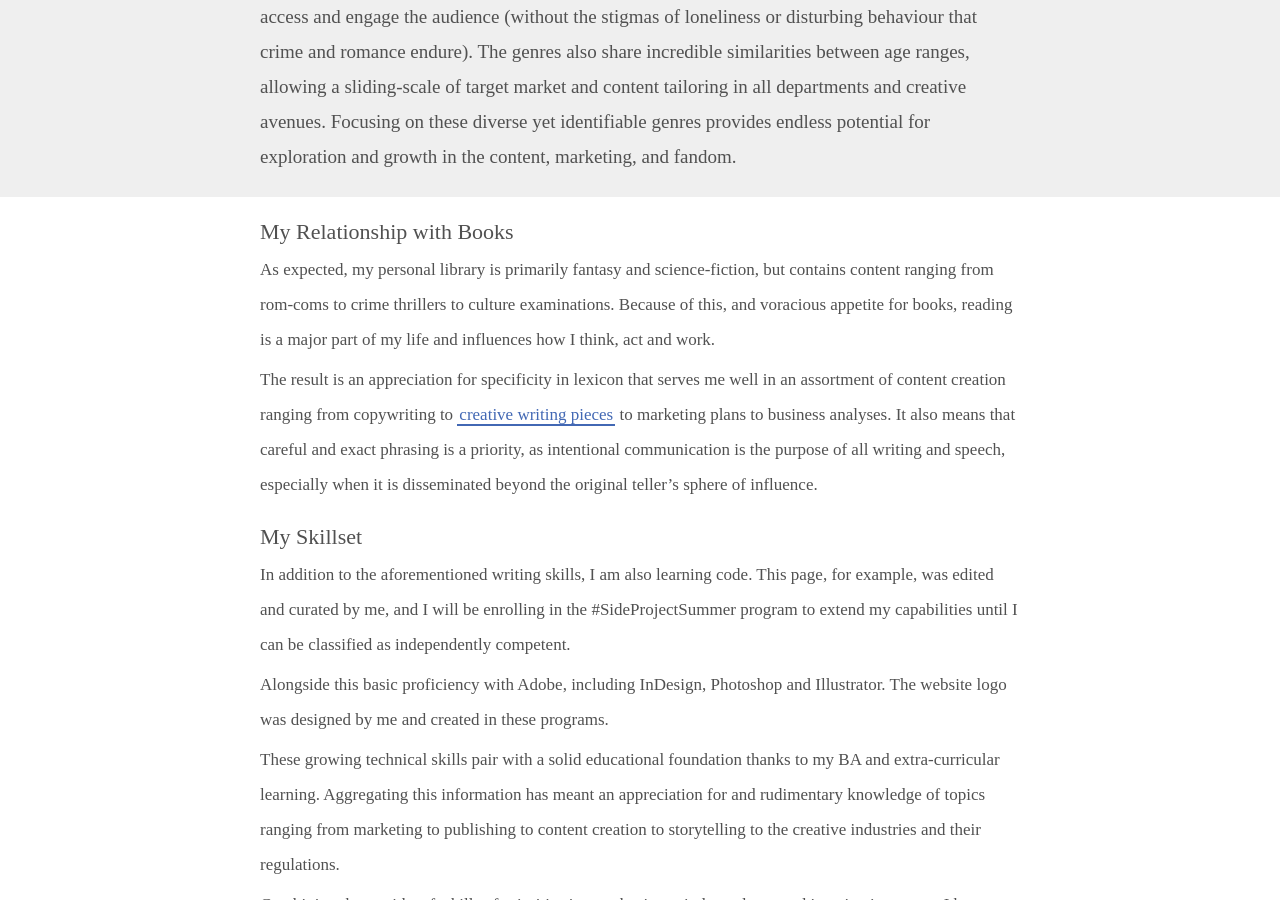
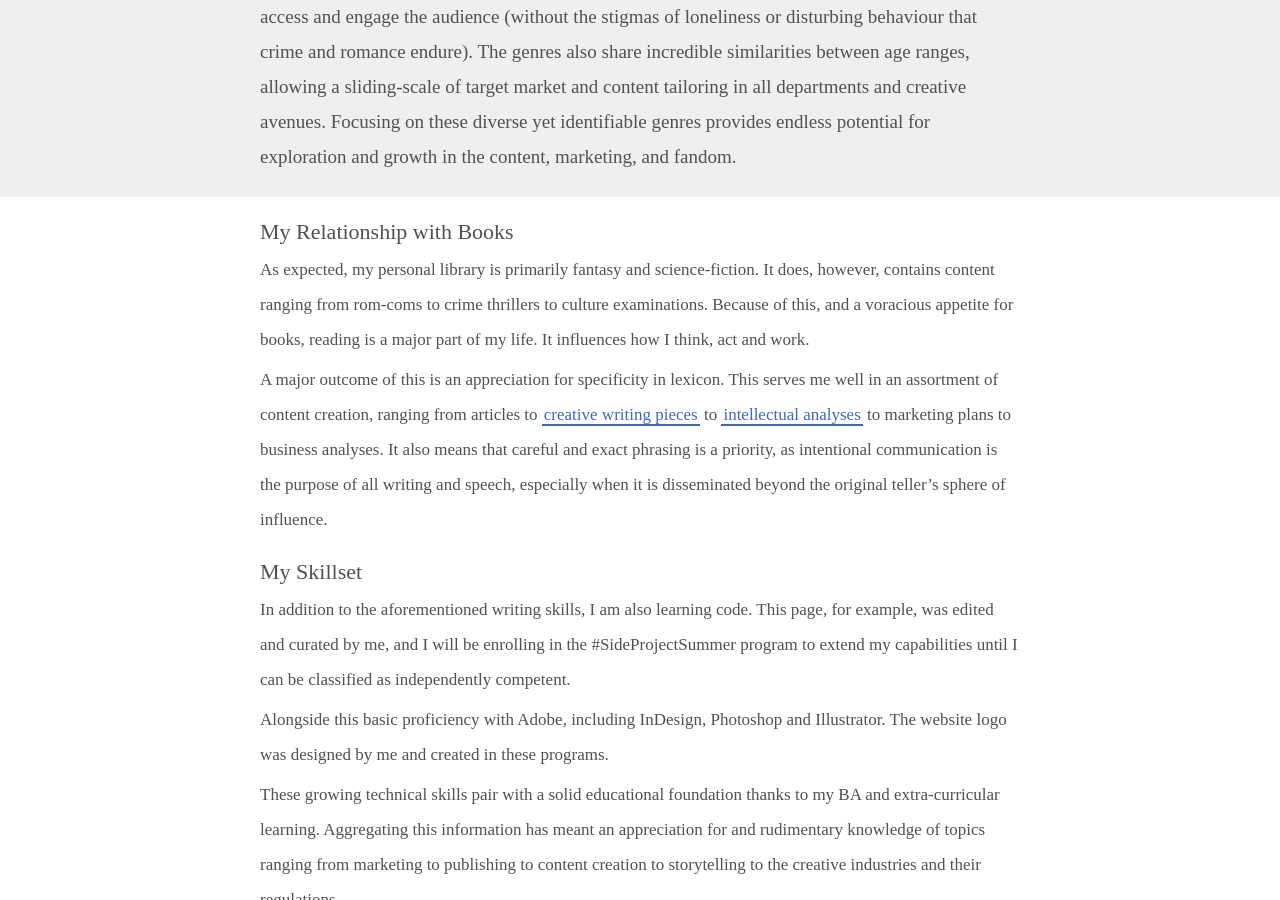
Before and after one commit to DragonLibrary/BookBlog, a Jekyll site: the page aboutme/index.html, which Jekyll copies as it is, in a window 1280 px wide and 900 px high, scrolled down 863 px. Built offline with Jekyll 4.4.1, drawn with Linux system fonts in a browser that asks for light colours.

Commit message:
Update index.html

```diff
--- a/aboutme/index.html
+++ b/aboutme/index.html
@@ -58,8 +58,8 @@
 	</div>
 
 <div class="info_text">
-	<p>As expected, my personal library is primarily fantasy and science-fiction, but contains content ranging from rom-coms to crime thrillers to culture examinations. Because of this, and voracious appetite for books, reading is a major part of my life and influences how I think, act and work.</p>
-	<p>The result is an appreciation for specificity in lexicon that serves me well in an assortment of content creation ranging from copywriting to <a class="fact_link" href="https://library-of-spilt-ink.netlify.app/2021/10/27/the-witchs-changeling-a-short-story/" target="blank">creative writing pieces</a> to marketing plans to business analyses. It also means that careful and exact phrasing is a priority, as intentional communication is the purpose of all writing and speech, especially when it is disseminated beyond the original teller’s sphere of influence.</p>
+	<p>As expected, my personal library is primarily fantasy and science-fiction. It does, however, contains content ranging from rom-coms to crime thrillers to culture examinations. Because of this, and a voracious appetite for books, reading is a major part of my life. It influences how I think, act and work.</p>
+	<p>A major outcome of this is an appreciation for specificity in lexicon. This serves me well in an assortment of content creation, ranging from articles to <a class="fact_link" href="https://library-of-spilt-ink.netlify.app/2021/10/27/the-witchs-changeling-a-short-story/" target="blank">creative writing pieces</a> to <a class="fact_link" href="https://library-of-spilt-ink.netlify.app/2021/10/20/examining-the-abuse-of-power-in-stoker-s-dracula-alderman-s-the-power-with-the-view-that-men-are-perpetrators-and-women-are-victims/" target="blank">intellectual analyses</a> to marketing plans to business analyses. It also means that careful and exact phrasing is a priority, as intentional communication is the purpose of all writing and speech, especially when it is disseminated beyond the original teller’s sphere of influence.</p>
 
 	</div>
 
```
